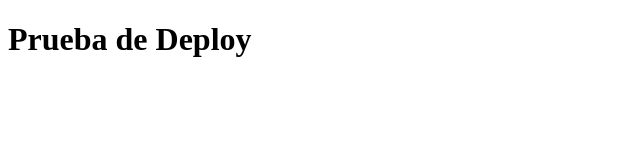
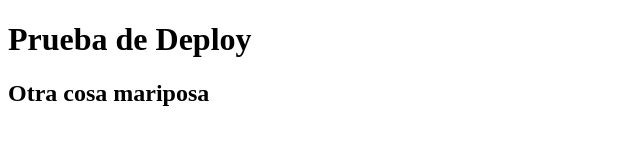
Before and after one commit to japarrav/japarrav.github.io, a plain HTML site: page index.html in a window 1280 px wide. Shown: the whole page, without its empty margins (0-640 px from the left). Drawn offline with Linux system fonts and the light colour scheme.

Commit message:
se agrego h2

```diff
--- a/index.html
+++ b/index.html
@@ -7,5 +7,6 @@
 </head>
 <body>
     <h1>Prueba de Deploy</h1>
+    <h2>Otra cosa mariposa</h2>
 </body>
 </html>
```
